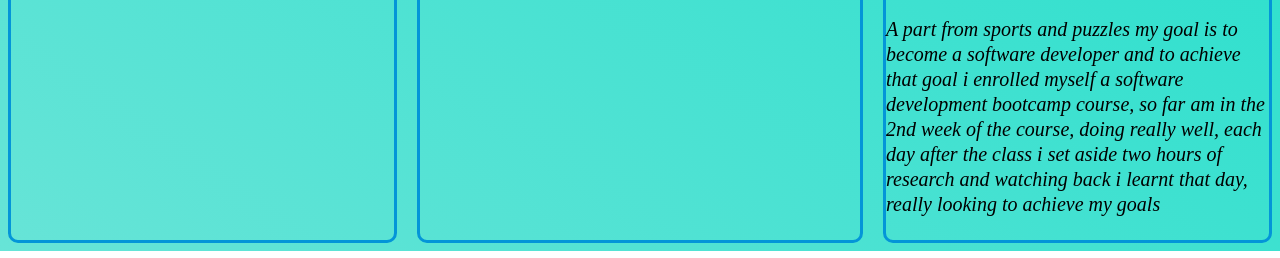
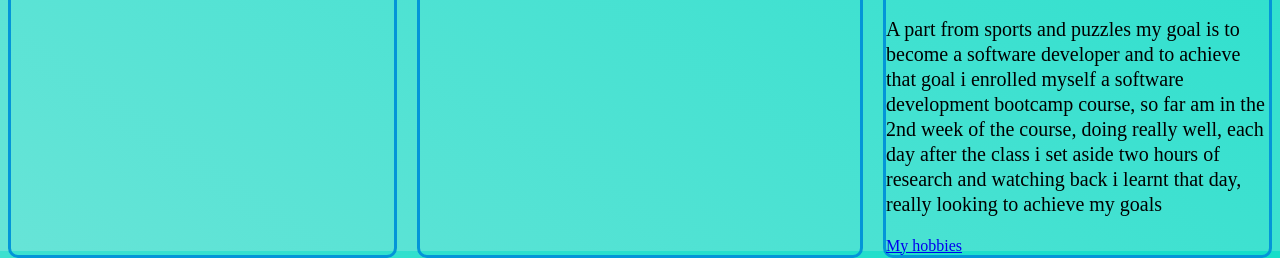
Before and after one commit to AHMEDBFH/Journal, a plain HTML site: page index.html in a window 1280 px wide. Shown: the part 637-895 px from the top of the page. Drawn offline with Linux system fonts and the light colour scheme.

Commit message:
added a link and animation

```diff
--- a/index.html
+++ b/index.html
@@ -80,6 +80,7 @@
             hours of research and watching back i learnt that day, really
             looking to achieve my goals
           </p>
+          <a href="https://www.nationalgeographic.com/magazine" target="_blank" class="hobby">My hobbies</a>
         </div>
       </div>
     </div>
--- /dev/null
+++ b/main/main.css
@@ -0,0 +1,9 @@
+.container {
+  height: 50px;
+  width: 50px;
+  background-color: aqua;
+}
+body {
+  background-image: url("images/blue-curve-background_53876-113112.avif");
+  height: 100vh;
+}
--- a/style.css
+++ b/style.css
@@ -1,9 +1,14 @@
 /* i want to make the elements side by side  */
 .container {
+  height: 100vh;
+  transition: 300ms;
   display: grid;
   grid-template-columns: 1fr 1fr 1fr;
   gap: 20px;
-  min-height: 100vh;
+}
+
+.container:hover {
+  grid-template-columns: 1fr 1fr 1fr;
 }
 
 /* adding background on the page */
@@ -27,7 +32,7 @@ body {
 p {
   line-height: 25px;
   font-size: 20px;
-  font-style: italic;
+  font-style: normal;
 }
 
 .images {
@@ -67,3 +72,32 @@ p {
 .aboutMe:hover {
   width: 700px;
 } */
+
+.hobby:hover {
+  text-align: center;
+  animation: hobbies 2s ease-in-out;
+}
+
+.hobby:link,
+.hobby:active {
+  font-size: 16px;
+}
+
+.hobby:hover {
+  text-decoration: none;
+  color: red;
+  font-weight: bold;
+  text-transform: uppercase;
+}
+
+@keyframes hobbies {
+  0% {
+    opacity: 0;
+    transform: translateX(-100px);
+  }
+
+  100% {
+    opacity: 1;
+    transform: translate(0);
+  }
+}
```
Also changed, not shown: main/main.html (added, +12 -0 lines), images/blue-curve-background_53876-113112.avif (added), images/images (1).png (deleted).
